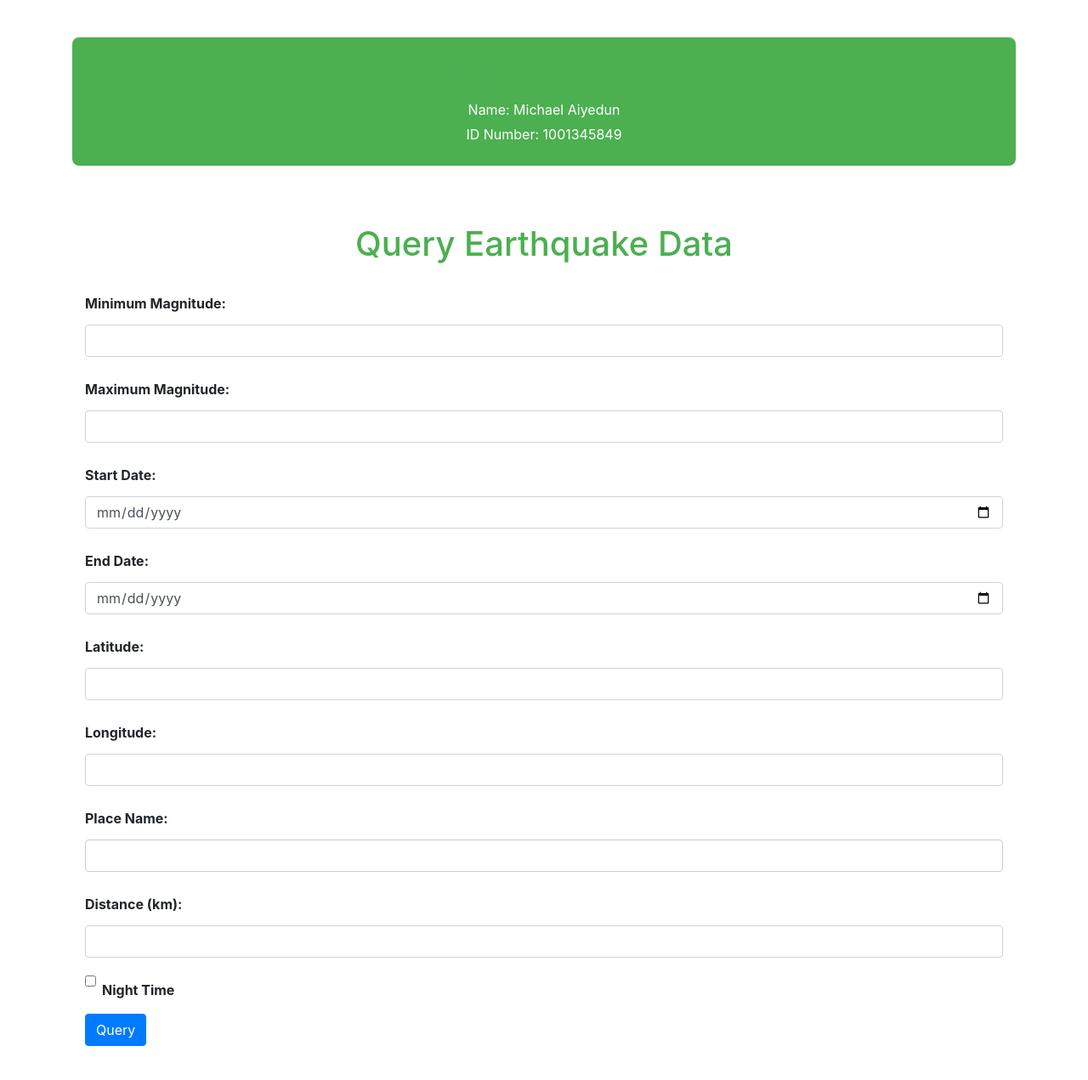
After one commit to maaiyedun/CSE6332, a Flask app: template src/templates/query.html in a window 1280 px wide. The commit adds this page. Shown: the whole page at 85% size. Run offline with Flask 3, Linux system fonts and the light colour scheme; the template is opened without the code that fills it, so the values that code supplies are empty; some libraries are stand-ins or nearby versions.

Commit message:
the big attempt

```diff
--- /dev/null
+++ b/run.py
@@ -0,0 +1,4 @@
+from app import app
+
+if __name__ == '__main__':
+    app.run(debug=True)
--- /dev/null
+++ b/src/static/styles.css
@@ -0,0 +1,109 @@
+body {
+  font-family: Arial, sans-serif;
+  background-color: #f4f4f4;
+  margin: 0;
+  padding: 0;
+}
+
+header {
+  background-color: #4CAF50;
+  color: white;
+  padding: 20px;
+  text-align: center;
+  margin-bottom: 20px;
+  border-radius: 8px;
+}
+
+header h1 {
+  margin: 0;
+  font-size: 2.5em;
+}
+
+header p {
+  margin: 5px 0;
+}
+
+.container {
+  padding: 20px;
+}
+
+h1 {
+  color: #4CAF50;
+  margin-bottom: 20px;
+}
+
+.card {
+  margin-bottom: 20px;
+  border: 1px solid #ddd;
+  border-radius: 8px;
+  box-shadow: 0 2px 4px rgba(0, 0, 0, 0.1);
+}
+
+.card-body {
+  padding: 20px;
+}
+
+.card-title {
+  font-size: 1.25em;
+  margin-bottom: 15px;
+  color: #333;
+}
+
+.form-group {
+  margin-bottom: 15px;
+}
+
+label {
+  display: block;
+  margin-top: 10px;
+  font-weight: bold;
+}
+
+input[type="text"], input[type="file"], .form-control {
+  padding: 10px;
+  margin-top: 5px;
+  display: block;
+  width: 100%;
+  box-sizing: border-box;
+  border: 1px solid #ccc;
+  border-radius: 4px;
+}
+
+input[type="submit"], .btn-primary {
+  background-color: #4CAF50;
+  color: white;
+  border: none;
+  cursor: pointer;
+  padding: 10px 20px;
+  border-radius: 4px;
+  font-size: 1em;
+}
+
+input[type="submit"]:hover, .btn-primary:hover {
+  background-color: #45a049;
+}
+
+.table {
+  margin: 20px 0;
+  width: 100%;
+  border-collapse: collapse;
+}
+
+.table th, .table td {
+  border: 1px solid #ddd;
+  padding: 12px;
+  text-align: left;
+}
+
+.table th {
+  background-color: #4CAF50;
+  color: white;
+}
+
+.table tr:nth-child(even) {
+  background-color: #f2f2f2;
+}
+
+.table tr:hover {
+  background-color: #ddd;
+}
--- /dev/null
+++ b/src/templates/base.html
@@ -0,0 +1,21 @@
+<!DOCTYPE html>
+<html>
+<head>
+    <title>Earthquake Data analysis</title>
+    <link rel="stylesheet" type="text/css" href="{{ url_for('static', filename='styles.css') }}">
+    <link rel="stylesheet" href="https://stackpath.bootstrapcdn.com/bootstrap/4.5.2/css/bootstrap.min.css">
+</head>
+<body>
+    <div class="container">
+        <header class="my-4 text-center">
+            <h1>Earthquake Data analysis</h1>
+            <p>Name: Michael Aiyedun</p>
+            <p>ID Number: 1001345849</p>
+        </header>
+        {% block content %}{% endblock %}
+    </div>
+    <script src="https://code.jquery.com/jquery-3.5.1.slim.min.js"></script>
+    <script src="https://cdn.jsdelivr.net/npm/@popperjs/core@2.5.4/dist/umd/popper.min.js"></script>
+    <script src="https://stackpath.bootstrapcdn.com/bootstrap/4.5.2/js/bootstrap.min.js"></script>
+</body>
+</html>
--- /dev/null
+++ b/src/templates/query.html
@@ -0,0 +1,46 @@
+{% extends "base.html" %}
+
+{% block content %}
+<div class="container">
+    <h1 class="text-center my-4">Query Earthquake Data</h1>
+    <form action="{{ url_for('query_data') }}" method="post">
+        <div class="form-group">
+            <label for="min_mag">Minimum Magnitude:</label>
+            <input type="number" step="0.1" class="form-control" id="min_mag" name="min_mag">
+        </div>
+        <div class="form-group">
+            <label for="max_mag">Maximum Magnitude:</label>
+            <input type="number" step="0.1" class="form-control" id="max_mag" name="max_mag">
+        </div>
+        <div class="form-group">
+            <label for="start_date">Start Date:</label>
+            <input type="date" class="form-control datepicker" id="start_date" name="start_date">
+        </div>
+        <div class="form-group">
+            <label for="end_date">End Date:</label>
+            <input type="date" class="form-control datepicker" id="end_date" name="end_date">
+        </div>
+        <div class="form-group">
+            <label for="latitude">Latitude:</label>
+            <input type="number" step="0.0001" class="form-control" id="latitude" name="latitude">
+        </div>
+        <div class="form-group">
+            <label for="longitude">Longitude:</label>
+            <input type="number" step="0.0001" class="form-control" id="longitude" name="longitude">
+        </div>
+        <div class="form-group">
+            <label for="place">Place Name:</label>
+            <input type="text" class="form-control" id="place" name="place">
+        </div>
+        <div class="form-group">
+            <label for="distance">Distance (km):</label>
+            <input type="number" step="0.1" class="form-control" id="distance" name="distance">
+        </div>
+        <div class="form-group form-check">
+            <input type="checkbox" class="form-check-input" id="night_time" name="night_time">
+            <label class="form-check-label" for="night_time">Night Time</label>
+        </div>
+        <button type="submit" class="btn btn-primary">Query</button>
+    </form>
+</div>
+{% endblock %}
```
Also changed, not shown: app.py (added, +242 -0 lines), clusters.html (added, +24 -0 lines), import_data.py (added, +40 -0 lines), measure_performance.py (added, +21 -0 lines), requirements.txt (+7 -4 lines), src/app back up.py (added, +32 -0 lines), src/templates/index back up.html (added, +61 -0 lines), src/templates/index.html (+29 -60 lines), src/templates/results.html (added, +36 -0 lines), src/static/map.png (added), src/static/scripts.js (added).
